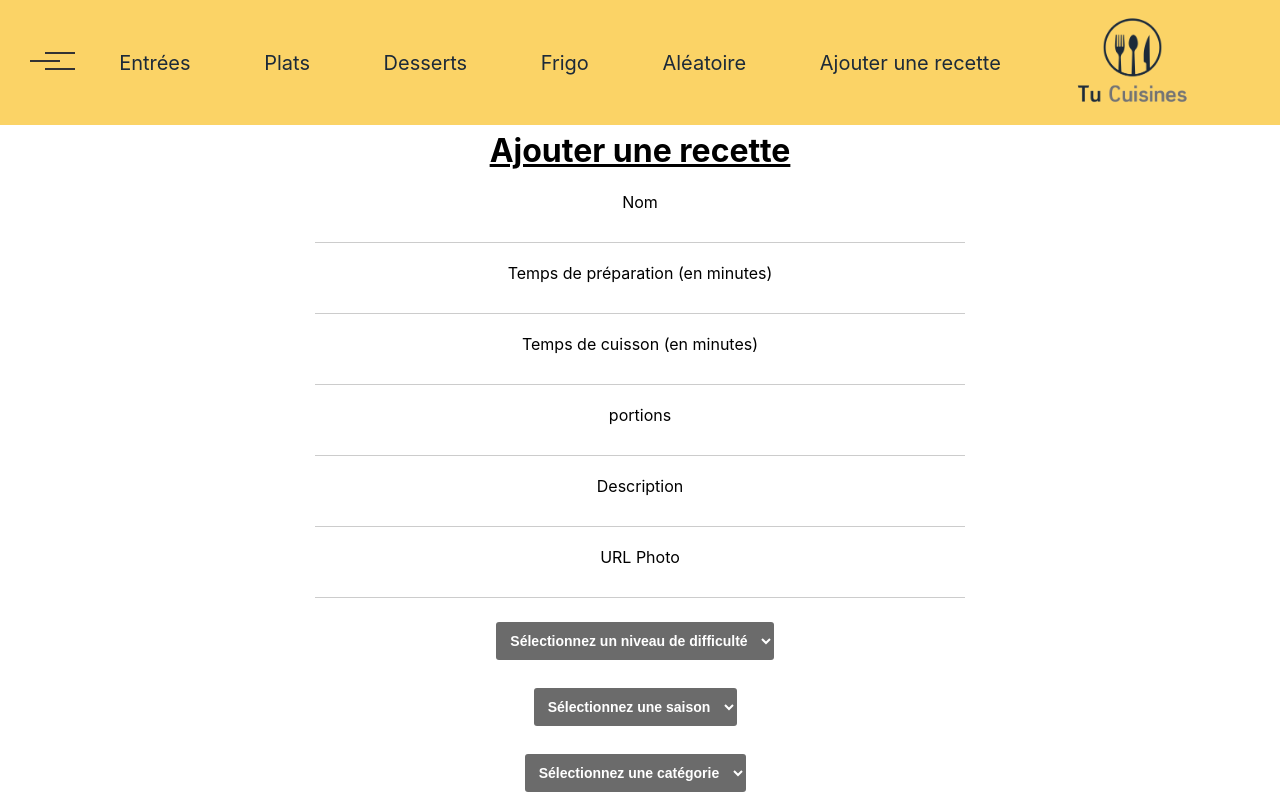
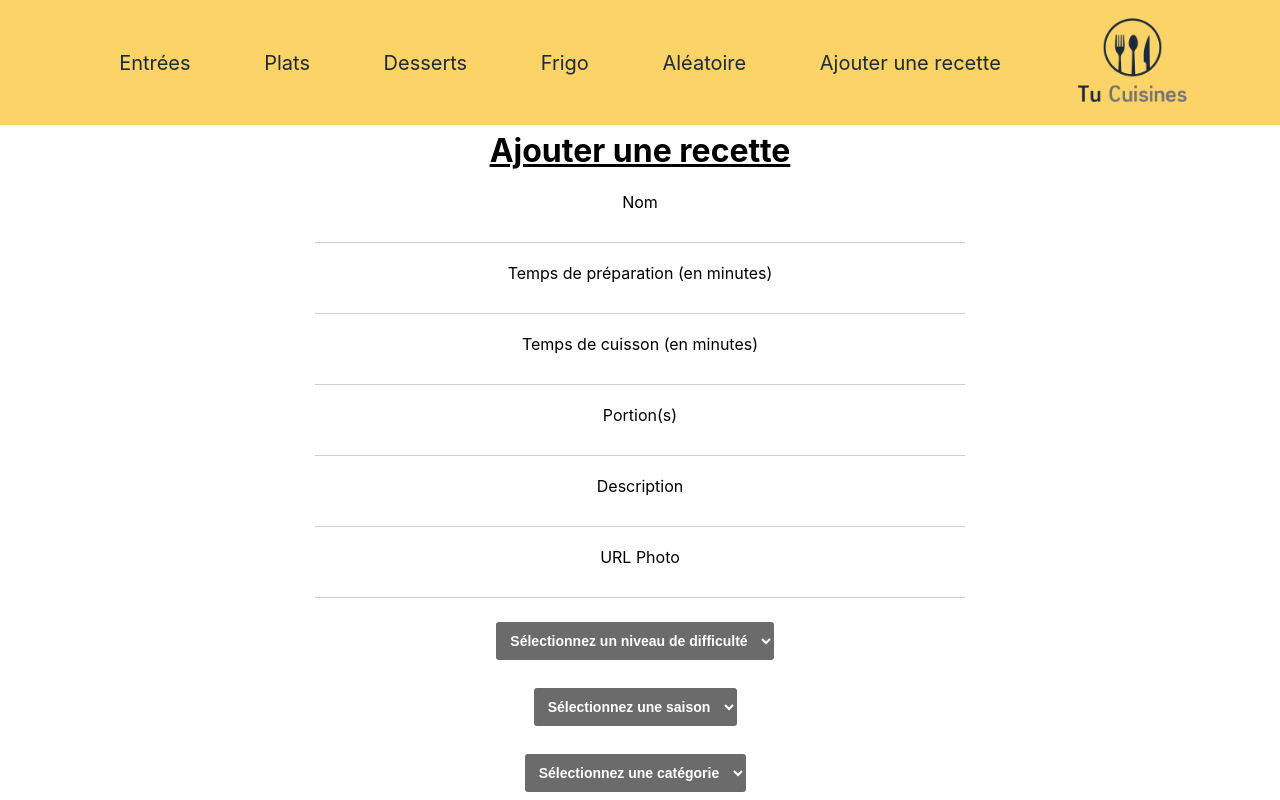
Before and after one commit to tfeutren/cookingRecipeWebsite, a React (Create React App) app in the folder cooking-recipe/: page /formulaire in a window 1280 px wide. Shown: the top 800 px of the page. Built offline with nearby package versions, Linux system fonts and the light colour scheme.

Commit message:
problème portions et quantité réglé

```diff
--- a/cooking-recipe/src/App.js
+++ b/cooking-recipe/src/App.js
@@ -8,7 +8,6 @@ import RecipePage from './pages/RecipePage';
 import Formulaire from './pages/Formulaire';
 import Banner from './components/Banner';
 import Footer from './components/Footer';
-import Filter from './components/Filter';
 import { MealCategory } from "./utility"
 
 import RecipeGalery from './components/RecipeGalery';
@@ -20,7 +19,6 @@ function App() {
       <Router>
         <div className='content'>
           <Banner />
-          <Filter />
           {/* Define the link pages */}
           <Routes>
             <Route path="/" element={<AccueilPage />} />
--- a/cooking-recipe/src/datas/recipeList.json
+++ b/cooking-recipe/src/datas/recipeList.json
@@ -345,7 +345,7 @@
   },
   {
     "name": "Pâtes au beurre",
-    "picture": "https://recettessimples.fr/images/Coquillettes_Casserole_1.jpg",
+    "picture": "https://encrypted-tbn0.gstatic.com/images?q=tbn:ANd9GcTu8brgP-aSic0tD7YEV0NbEbSl8w0bbhtX2g&usqp=CAU",
     "preparationTime": 2,
     "cookTime": 10,
     "difficulty": 1,
@@ -373,45 +373,16 @@
     "description": "Bien pour les fin de mois difficiles"
   },
   {
-    "name": "test",
-    "picture": "",
-    "preparationTime": 12,
-    "cookTime": 1,
-    "difficulty": 5,
-    "ingredients": [
-      {
-        "name": "beurre",
-        "quantity": 1,
-        "unit": "kg"
-      },
-      {
-        "name": "sel",
-        "quantity": 24,
-        "unit": "ml"
-      }
-    ],
-    "quantity": [],
-    "unit": [],
-    "category": "entree",
-    "instructions": [
-      "préparer",
-      "manger"
-    ],
-    "type": "",
-    "portions": 1,
-    "description": "miam miam"
-  },
-  {
-    "name": "poulet au sel",
+    "name": "Blancs de poulet au four",
     "picture": "https://www.vanessacuisine.fr/wp-content/uploads/2020/11/blanc-poulet-four-500x500.jpg",
-    "preparationTime": "30",
-    "cookTime": "10",
+    "preparationTime": 1,
+    "cookTime": 20,
     "difficulty": "2",
     "ingredients": [
       {
-        "name": "poulet",
+        "name": "Blanc de poulet",
         "quantity": "1",
-        "unit": "poulet"
+        "unit": "blanc"
       },
       {
         "name": "sel",
@@ -423,12 +394,13 @@
     "unit": [],
     "category": "plat",
     "instructions": [
-      "mettre du sel",
-      "cuire le poulet",
-      "manger"
+      "Préchauffer le four à 180-190°C.",
+      "assaisonner le poulet",
+      "mettre au four 20 min",
+      "Déguster"
     ],
     "type": "",
-    "portions": "3",
-    "description": "miam cest bon"
+    "portions": 2,
+    "description": "Excellent"
   }
 ]
--- a/cooking-recipe/src/pages/Formulaire.js
+++ b/cooking-recipe/src/pages/Formulaire.js
@@ -33,18 +33,6 @@ function Formulaire() {
     const updatedIngredients = [...ingredients];
     updatedIngredients[index][property] = value;
     setIngredients(updatedIngredients);
-  };
-
-  const handleQuantityChange = (index, value) => {
-    const updatedQuantity = [...quantity];
-    updatedQuantity[index] = value;
-    setQuantity(updatedQuantity);
-  };
-
-  const handleUnitChange = (index, value) => {
-    const updatedUnit = [...unit];
-    updatedUnit[index] = value;
-    setUnit(updatedUnit);
   };
 
   const handleAddInstruction = () => {
@@ -134,21 +122,21 @@ function Formulaire() {
       <label className='label-preparationTime'>
         <span>Temps de préparation (en minutes)</span>
         <div>
-          <input type="int" id="preparationTime" value={preparationTime} onChange={(e) => setPreparationTime(e.target.value)} />
+          <input type="int" id="preparationTime" value={preparationTime} onChange={(e) => setPreparationTime(parseInt(e.target.value))} />
         </div>
       </label>
       <br />
       <label className='label-cookTime'>
         <span>Temps de cuisson (en minutes)</span>
         <div>
-          <input type="int" id="cookTime" value={cookTime} onChange={(e) => setCookTime(e.target.value)} />
+          <input type="int" id="cookTime" value={cookTime} onChange={(e) => setCookTime(parseInt(e.target.value))} />
         </div>
       </label>
       <br />
       <label className='label-portions'>
-        <span>portions</span>
+        <span>Portion(s)</span>
         <div>
-          <input type="int" id="portions" value={portions} onChange={(e) => setportions(e.target.value)} />
+          <input type="int" id="portions" value={portions} onChange={(e) => setportions(parseInt(e.target.value))} />
         </div>
       </label>
       <br />
@@ -212,9 +200,9 @@ function Formulaire() {
           <label>
             Quantité{' '}
             <input
-              type="text"
+              type="number"
               value={ingredient.quantity}
-              onChange={(e) => handleIngredientChange(index, 'quantity', e.target.value)}
+              onChange={(e) => handleIngredientChange(index, 'quantity', parseFloat(e.target.value))}
             />
           </label>
           <label>
```
